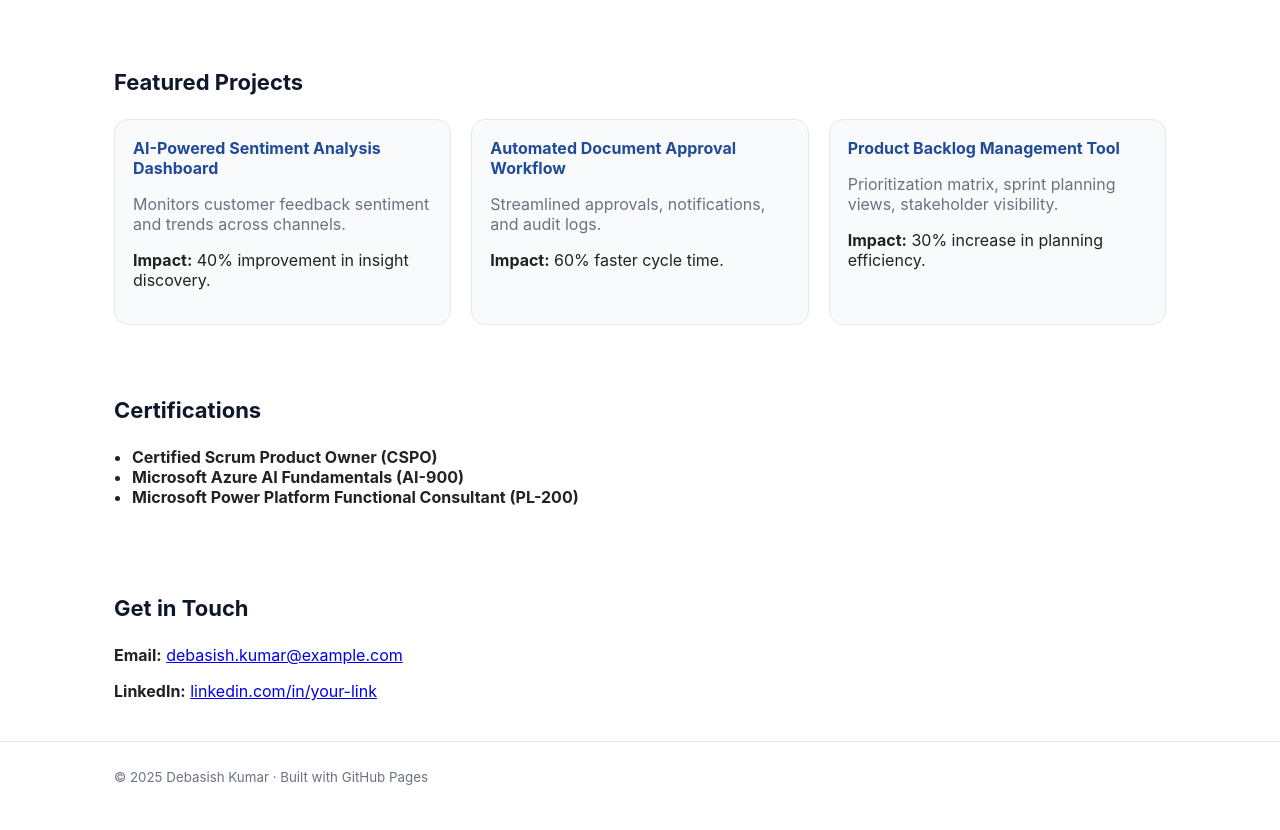
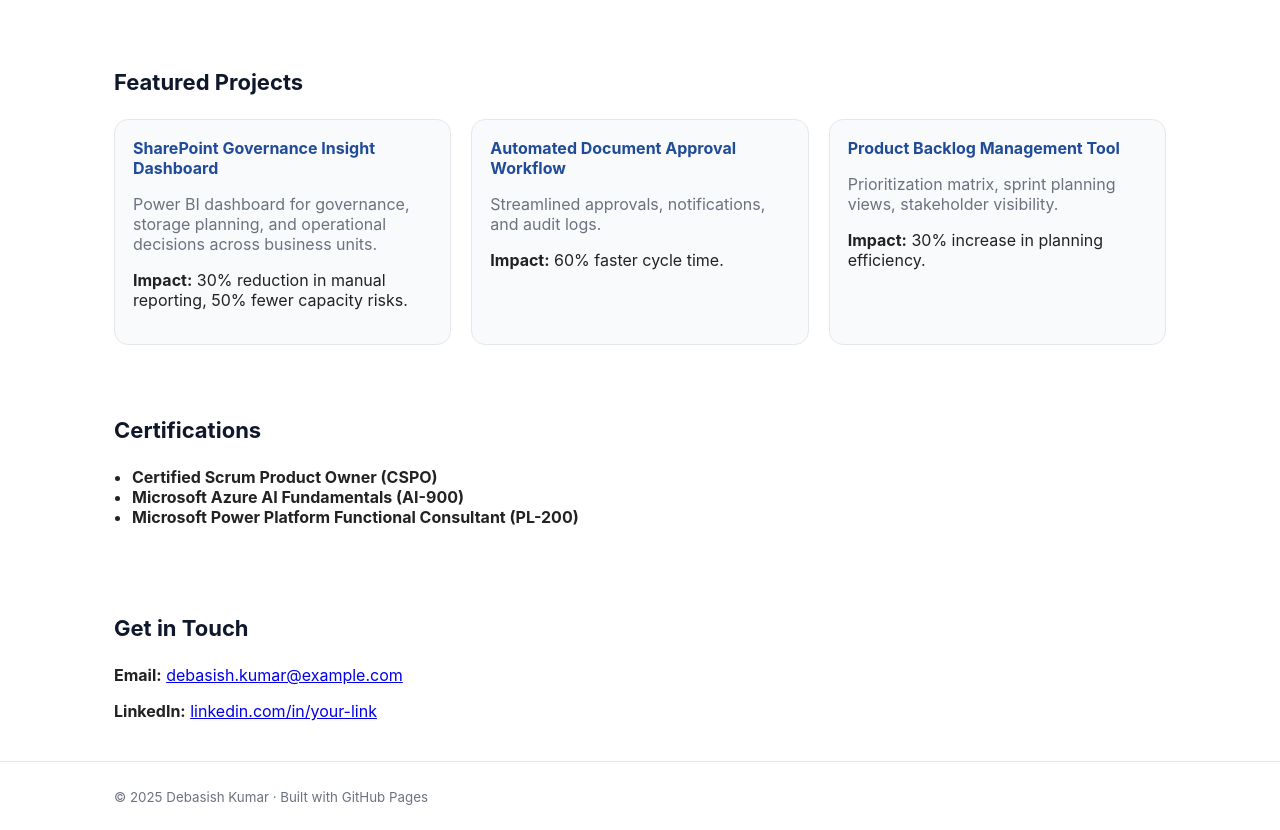
Before and after one commit to debkum23-web/Debasish, a plain HTML site: page index.html in a window 1280 px wide. Shown: the part 917-1747 px from the top of the page. Drawn offline with Linux system fonts and the light colour scheme.

Commit message:
Update index.html

```diff
--- a/index.html
+++ b/index.html
@@ -85,11 +85,11 @@
     <section class="container" id="projects">
       <h3 class="section-title">Featured Projects</h3>
       <div class="grid">
-        <article class="card">
-          <h4>AI-Powered Sentiment Analysis Dashboard</h4>
-          <p class="muted">Monitors customer feedback sentiment and trends across channels.</p>
-          <p><strong>Impact:</strong> 40% improvement in insight discovery.</p>
-        </article>
+        <a href="RMSDashboard.html" class="card" style="text-decoration: none; color: inherit; display: block;" aria-label="View SharePoint Governance Insight Dashboard project details">
+          <h4>SharePoint Governance Insight Dashboard</h4>
+          <p class="muted">Power BI dashboard for governance, storage planning, and operational decisions across business units.</p>
+          <p><strong>Impact:</strong> 30% reduction in manual reporting, 50% fewer capacity risks.</p>
+        </a>
         <article class="card">
           <h4>Automated Document Approval Workflow</h4>
           <p class="muted">Streamlined approvals, notifications, and audit logs.</p>
```
